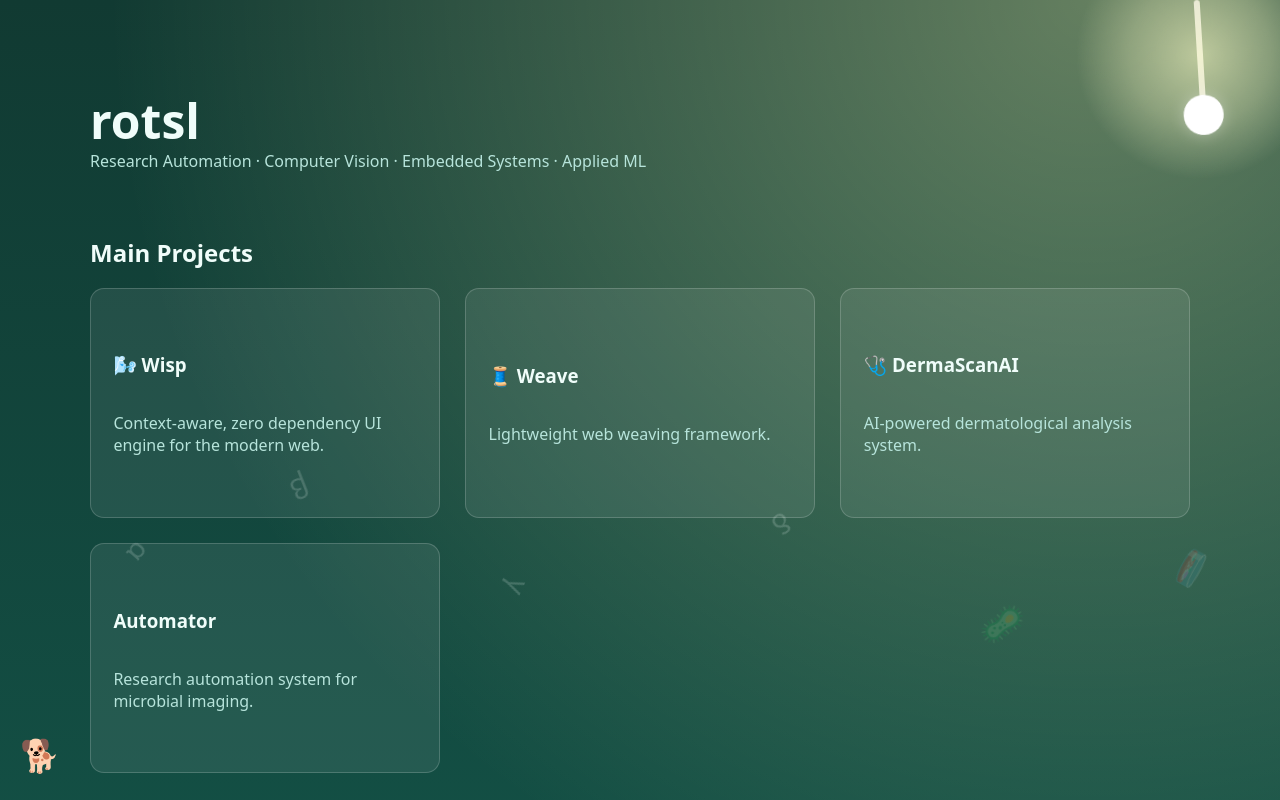
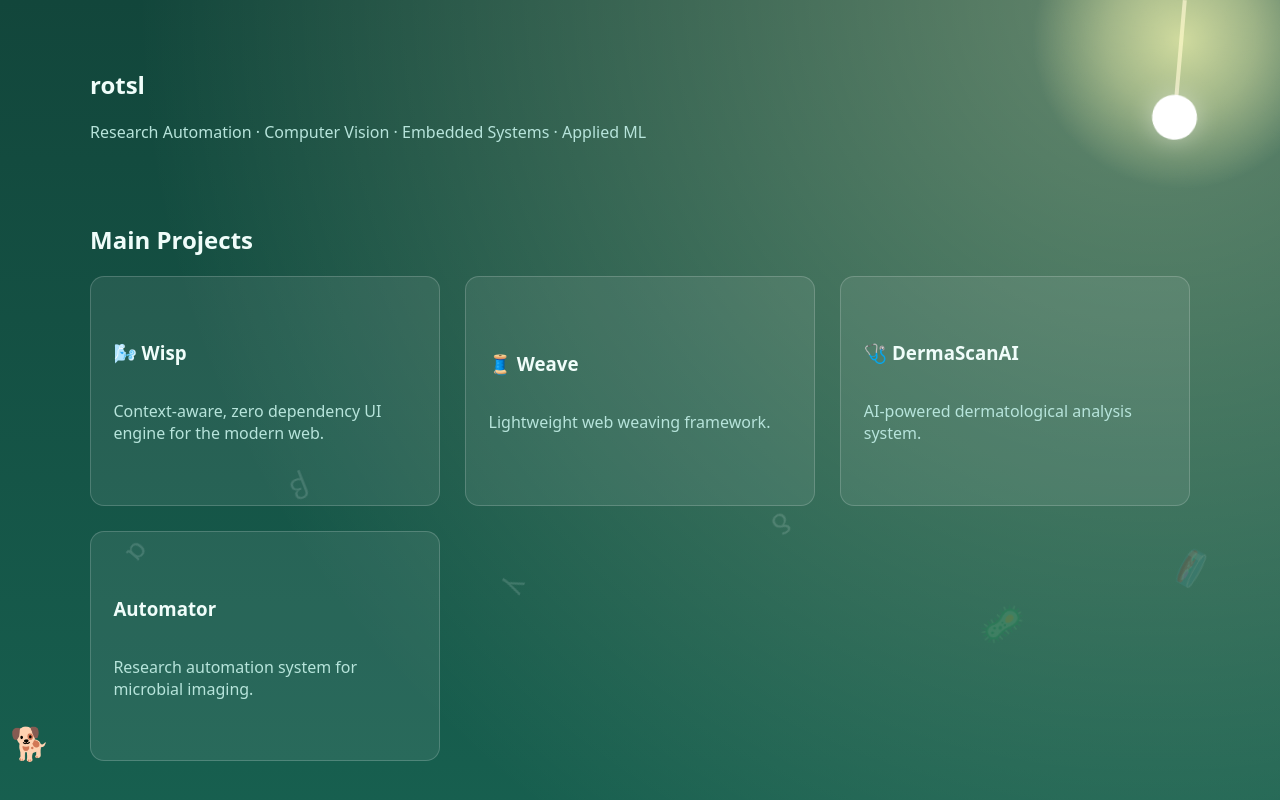
Before and after one commit to rotsl/rotsl.github.io, a plain HTML site: page index.html in a window 1280 px wide. Both pictures are taken after a click on the element 1200 px from the left and 55 px from the top of the page. Shown: the top 800 px of the page. Drawn offline with Linux system fonts and the light colour scheme.

Commit message:
Update style.css

```diff
--- a/style.css
+++ b/style.css
@@ -25,18 +25,20 @@ body{
     linear-gradient(180deg,var(--bg1),var(--bg2));
   overflow-x:hidden;
   transition:background .4s ease;
+  position:relative;
+  min-height:100vh;
 }
 
-/* ================= FLOATING GREEK + AMOEBA ================= */
+/* ================= FLOATING SYMBOLS ================= */
 
 .symbol{
   position:fixed;
   bottom:-60px;
   font-size:28px;
-  opacity:.18;
+  opacity:.15;
   pointer-events:none;
   animation:floatUp linear infinite;
-  z-index:1;
+  z-index:0;
 }
 
 @keyframes floatUp{
@@ -51,7 +53,6 @@ body{
   }
 }
 
-/* Different positions & speeds */
 .s1{ left:8%; animation-duration:22s; }
 .s2{ left:20%; animation-duration:18s; }
 .s3{ left:38%; animation-duration:25s; }
@@ -69,22 +70,13 @@ body{
   z-index:2;
 }
 
+section{
+  margin-bottom:5rem;
+  position:relative;
+}
+
 .subtitle{
   color:var(--muted);
-  margin-top:-0.5rem;
-}
-
-section{
-  margin-bottom:4rem;
-}
-
-h1{
-  font-size:3rem;
-  margin-bottom:0.3rem;
-}
-
-h2{
-  margin-bottom:1.2rem;
 }
 
 /* ================= GRID ================= */
@@ -129,9 +121,7 @@ h2{
   backface-visibility:hidden;
 }
 
-.flip-front p{
-  color:var(--muted);
-}
+.flip-front p{ color:var(--muted); }
 
 .flip-back{
   transform:rotateY(180deg);
@@ -148,38 +138,26 @@ h2{
   text-decoration:underline;
 }
 
-.side-list{
-  padding-left:1rem;
-  text-align:left;
-}
-
-.footer{
-  text-align:center;
-  opacity:0.7;
-  margin-top:3rem;
-  font-size:0.9rem;
-}
-
-/* ================= DOG (MOVES BETWEEN SECTIONS) ================= */
+/* ================= DOG ================= */
 
 .mascot{
   position:absolute;
-  left:20px;
+  left:10px;
   font-size:32px;
+  z-index:50;
   transition:top 1.2s ease-in-out;
-  z-index:5;
   pointer-events:none;
 }
 
-/* ================= HANGING BULB ================= */
+/* ================= BULB ================= */
 
 .bulb-wrap{
   position:fixed;
   top:0;
-  right:50px;
-  width:60px;
-  height:180px;
-  z-index:10;
+  right:60px;
+  width:80px;
+  height:200px;
+  z-index:100;
 }
 
 .bulb{
@@ -187,58 +165,56 @@ h2{
   top:0;
   left:50%;
   transform:translateX(-50%);
-  width:6px;
+  width:4px;
   height:110px;
-  background:#ddd;
-  border-radius:3px;
-  animation:swing 5s ease-in-out infinite;
+  background:#ccc;
+  animation:swing 4s ease-in-out infinite;
   cursor:pointer;
 }
 
 .bulb::after{
   content:"";
   position:absolute;
-  bottom:-25px;
+  bottom:-30px;
   left:50%;
   transform:translateX(-50%);
-  width:40px;
-  height:40px;
+  width:45px;
+  height:45px;
   background:#fff;
   border-radius:50%;
-  box-shadow:0 0 15px rgba(255,255,255,.3);
+  box-shadow:0 0 25px rgba(255,255,255,.4);
 }
 
 /* Glow */
 .bulb-glow{
   position:absolute;
-  bottom:-70px;
+  bottom:-80px;
   left:50%;
   transform:translateX(-50%);
-  width:250px;
-  height:250px;
+  width:300px;
+  height:300px;
   background:radial-gradient(circle,
-    rgba(255,255,200,.6) 0%,
-    rgba(255,255,200,.3) 40%,
-    rgba(255,255,200,0) 70%);
+    rgba(255,255,180,.7) 0%,
+    rgba(255,255,180,.4) 35%,
+    rgba(255,255,180,0) 70%);
   opacity:0;
   transition:opacity .4s ease;
   pointer-events:none;
 }
 
-/* Swing animation */
 @keyframes swing{
-  0%,100%{ transform:translateX(-50%) rotate(4deg); }
-  50%{ transform:translateX(-50%) rotate(-4deg); }
+  0%,100%{ transform:translateX(-50%) rotate(5deg); }
+  50%{ transform:translateX(-50%) rotate(-5deg); }
 }
 
-/* ================= LIGHT ON MODE ================= */
+/* ================= LIGHT MODE ================= */
 
 body.light-on{
   background:
-    radial-gradient(circle at 85% 0%,
-      rgba(255,255,180,.35),
+    radial-gradient(circle at 90% 0%,
+      rgba(255,255,200,.35),
       transparent 60%),
-    linear-gradient(180deg,#113a32,#14594d);
+    linear-gradient(180deg,#12463b,#1a6d5a);
 }
 
 body.light-on .bulb-glow{
```
